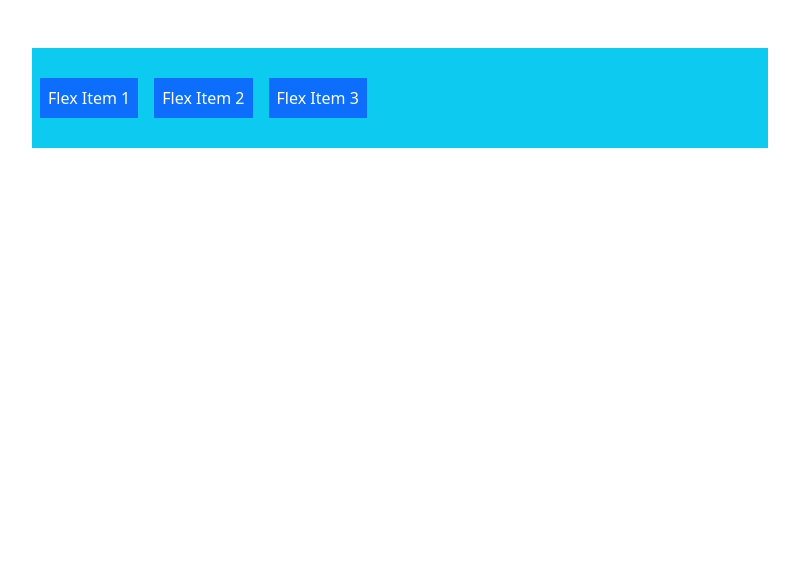
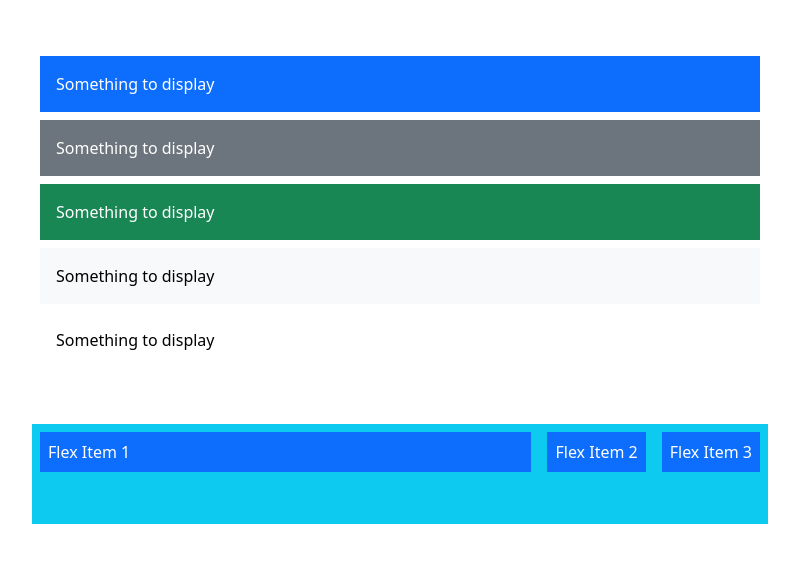
Before and after one commit to SulltanMahmud/Bootstrap, a plain HTML site: page lesson 73/index.html in a window 1280 px wide. Shown: the whole page, without its empty margins (240-1039 px from the left). Drawn offline with nearby package versions, Linux system fonts and the light colour scheme.

Commit message:
new-commit

```diff
--- a/lesson 73/index.html
+++ b/lesson 73/index.html
@@ -24,7 +24,8 @@
     </style>
   </head>
   <body>
-    <!-- <div class="container">
+
+    <div class="container">
         <div class="row justify-content-center mb-3 mt-5">
             <div class="col-md-8">
                 <div class="p-3 m-2 bg-primary text-white">
@@ -48,7 +49,7 @@
                 </div>
             </div>
         </div>
-    </div> -->
+    </div>
 
     <!--
 <div class="container">
@@ -272,10 +273,10 @@
 
 <!-- Flex-align item -->
 
- <div class="container mt-3">
+ <!-- <div class="container mt-3">
         <div class="row justify-content-center mb-3 mt-5 ">
             <div class="col-md-8">
-                <div class="d-flex  mb-3 bg-info custom-height align-items-center">
+                <div class="d-flex  mb-3 bg-info custom-height align-items-md-start align-items-sm-center">
                     <div class="p-2 m-2 text-bg-primary">Flex Item 1</div>
                     <div class="p-2 m-2 text-bg-primary">Flex Item 2</div>
                     <div class="p-2 m-2 text-bg-primary">Flex Item 3</div>
@@ -283,6 +284,22 @@
 
             </div>
         </div>
+      </div> -->
+
+      <!-- Flex-align self -->
+
+
+      <div class="container mt-3">
+        <div class="row justify-content-center mb-3 mt-5 ">
+            <div class="col-md-8">
+                <div class="d-flex  mb-3 bg-info custom-height align-items-md-start align-items-sm-center">
+                    <div class="p-2 m-2 text-bg-primary flex-fill">Flex Item 1</div>
+                    <div class="p-2 m-2 text-bg-primary">Flex Item 2</div>
+                    <div class="p-2 m-2 text-bg-primary ">Flex Item 3</div>
+                </div>
+
+            </div>
+        </div>
       </div>
   </body>
 </html>
```
Also changed, not shown: EMS-Web-project/index.html (added, +29 -0 lines).
